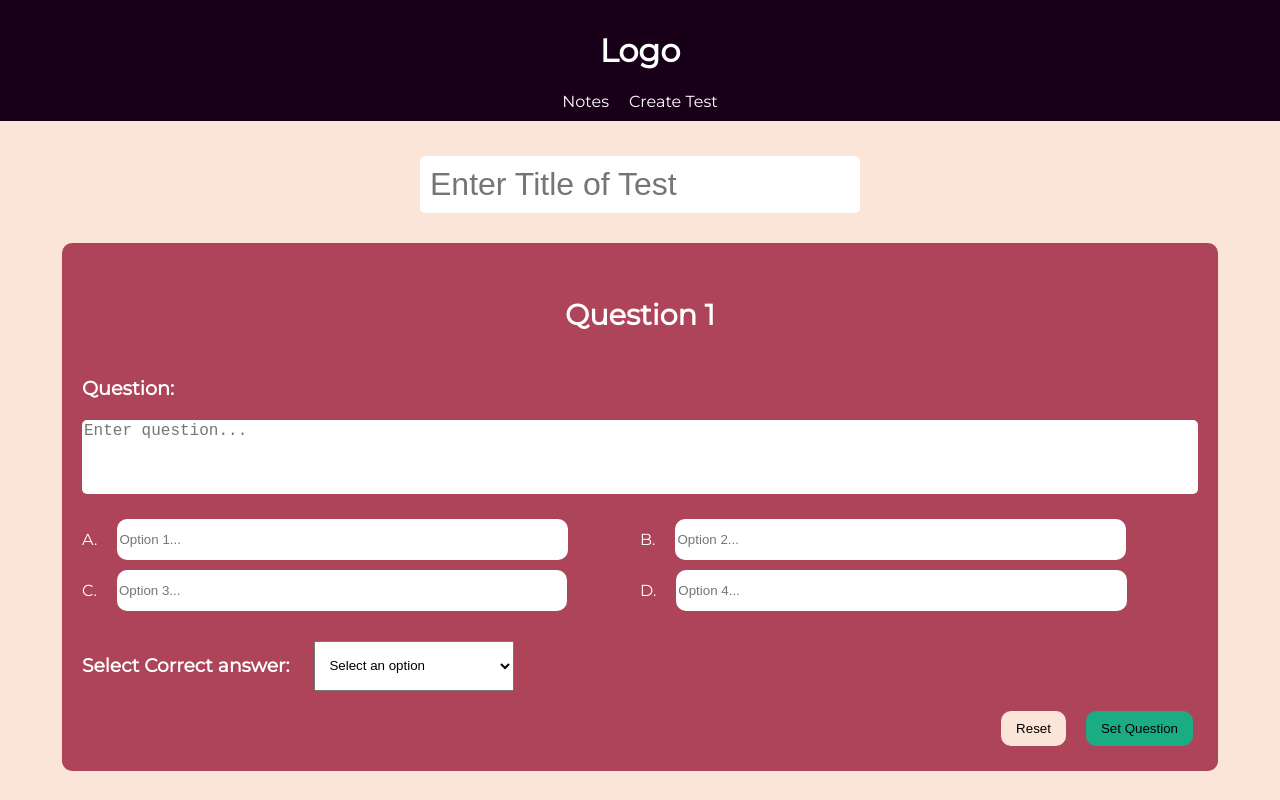
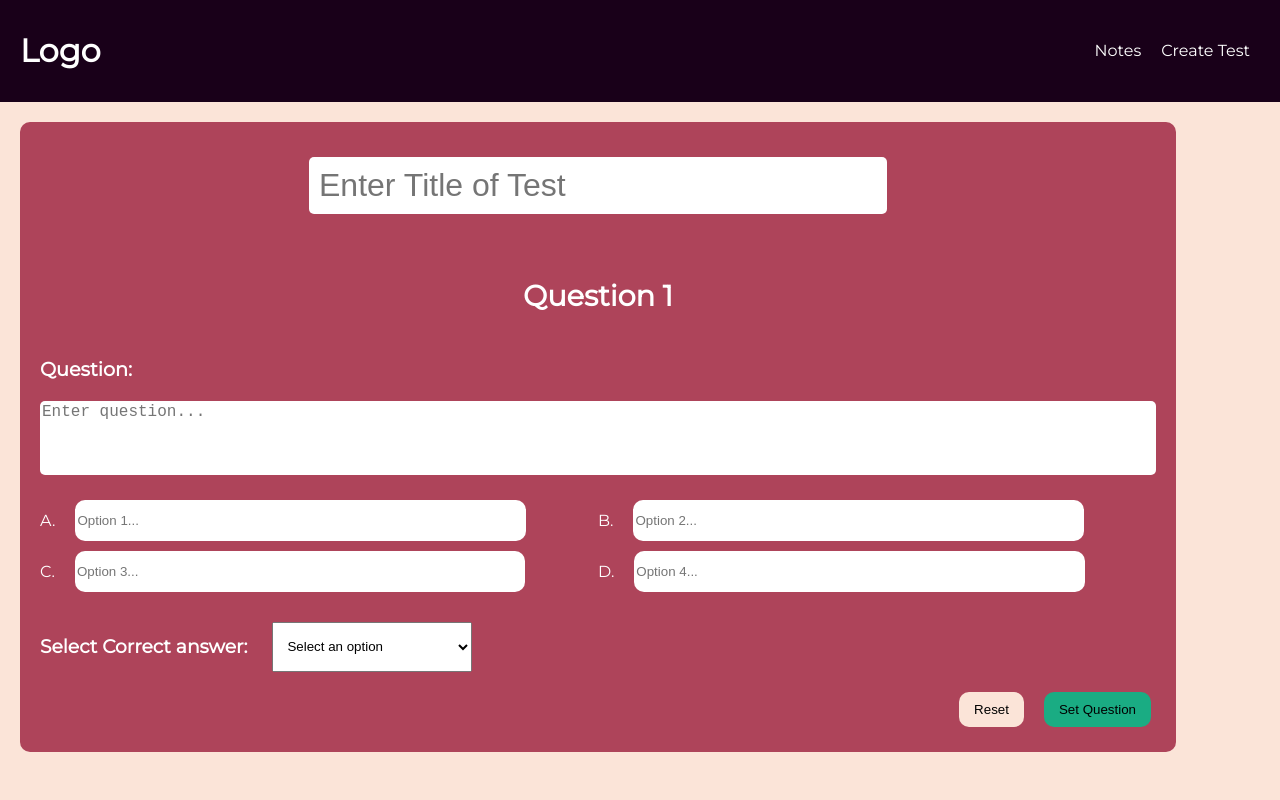
Before and after one commit to shrinidhib/edu-platform, a React (Create React App) app in the folder frontend/: page /createtest in a window 1280 px wide. Built offline with nearby package versions, Linux system fonts and the light colour scheme.

Commit message:
create test handler established

```diff
--- a/frontend/src/index.css
+++ b/frontend/src/index.css
@@ -88,6 +88,8 @@ header a{
   padding: 20px;
   border-radius: 10px;
   width: 90%;
+
+
 }
 .question-section{
   display: flex;
@@ -98,6 +100,11 @@ header a{
   font-weight: 800;
   color: white;
   margin: 10px 0;
+}
+
+.title-container{
+  display: flex;
+  justify-content: center;
 }
 
 .question-header{
@@ -143,15 +150,11 @@ header a{
   border-radius: 5px;
   border: none;
   margin-bottom: 30px;
+  width: 50%;
+  overflow-x: auto;
 
 }
 
-.container{
-  display: flex;
-  flex-direction: column;
-  justify-content: center;
-  align-items: center;
-}
 
 .button-section{
   display: flex;
--- a/frontend/src/pages/CreateTest.js
+++ b/frontend/src/pages/CreateTest.js
@@ -1,10 +1,12 @@
-import React, { useState } from "react";
+import React, { useState , useEffect} from "react";
+import {useNavigate} from 'react-router-dom'
 
 export const CreateTest = () => {
   const [questions, setQuestions] = useState([]);
   const [title,setTitle]=useState('')
   const [number, setNumber] = useState(1);
 
+  const navigate=useNavigate()
   //State for each question
 
   const [question,setQuestion]=useState('')
@@ -38,26 +40,47 @@ export const CreateTest = () => {
       if (response.ok){
         console.log(json)
         setQuestions((prev)=>[...prev,json])
-        if (number===10){
-          testSubmitHandler()
-        }
-        else{
-          reset()
-          setNumber((prev)=>prev+1)
-        }
+        reset()
+        setNumber((prev)=>prev+1)
 
       }
 
   }
+  useEffect(() => {
+    if (number === 11) {
+      testSubmitHandler();
+    }
+  }, [number]);
 
-  const testSubmitHandler=()=>{
+  const testSubmitHandler=async()=>{
+      console.log(questions)
+      const t={
+        questions: questions,
+        title: title,
+        teacherId:3
+      }
+      const response=await fetch("http://localhost:4005/test/",{
+        method: 'POST',
+        body: JSON.stringify(t),
+        headers:{
+          'content-type': 'application/json'
+        }
+      })
+      const json=await response.json()
+      if (response.ok){
+        console.log(json)
+        navigate(`/preview/${json._id}`)
+      }
+
 
   }
 
   return (
     <div className="container">
-      <input value={title} required onChange={(e)=>setTitle(e.target.value)} className="title-input" placeholder="Enter Title of Test"></input>
       <form onSubmit={questionSubmitHandler} className="question-form">
+        <div className="title-container">
+          <input value={title} required onChange={(e)=>setTitle(e.target.value)} className="title-input" placeholder="Enter Title of Test"></input>
+        </div>
           <h2 className="question-header">Question {number}</h2>
 
           <div className="question-section">
```
